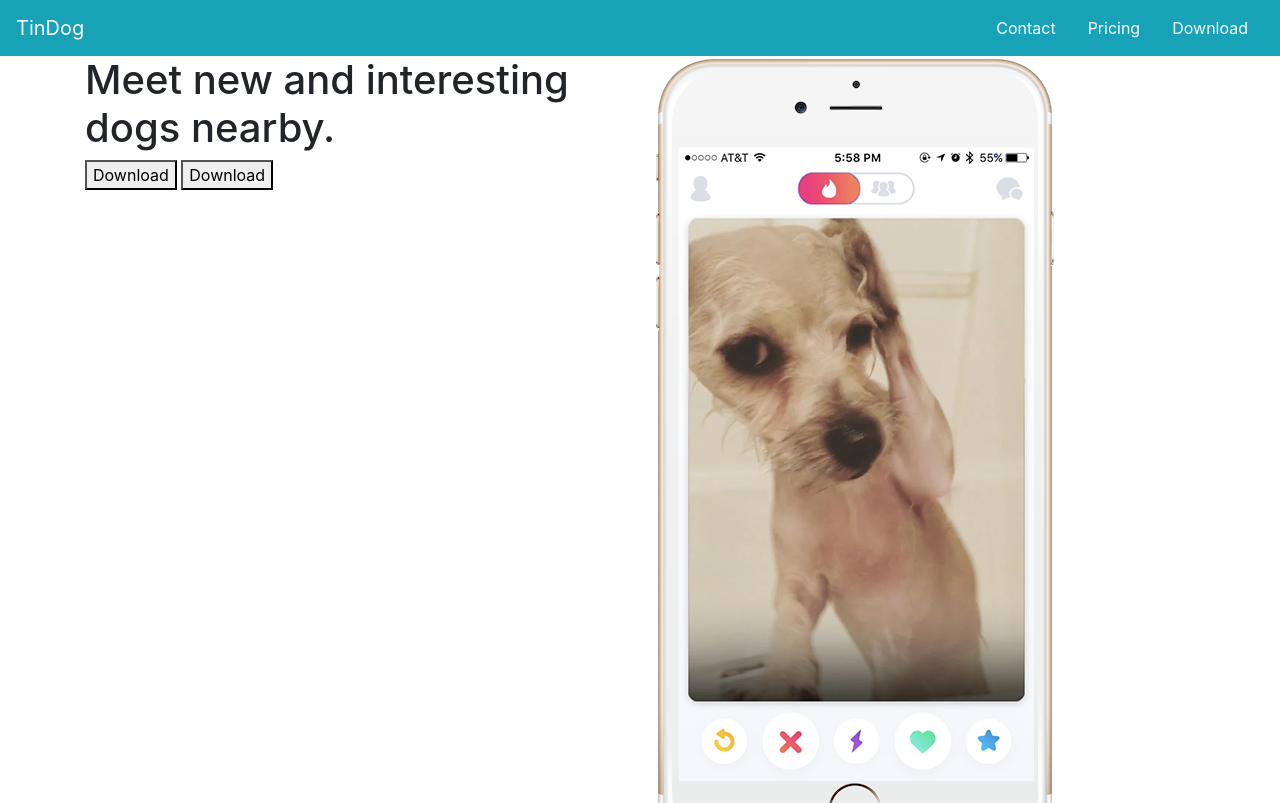
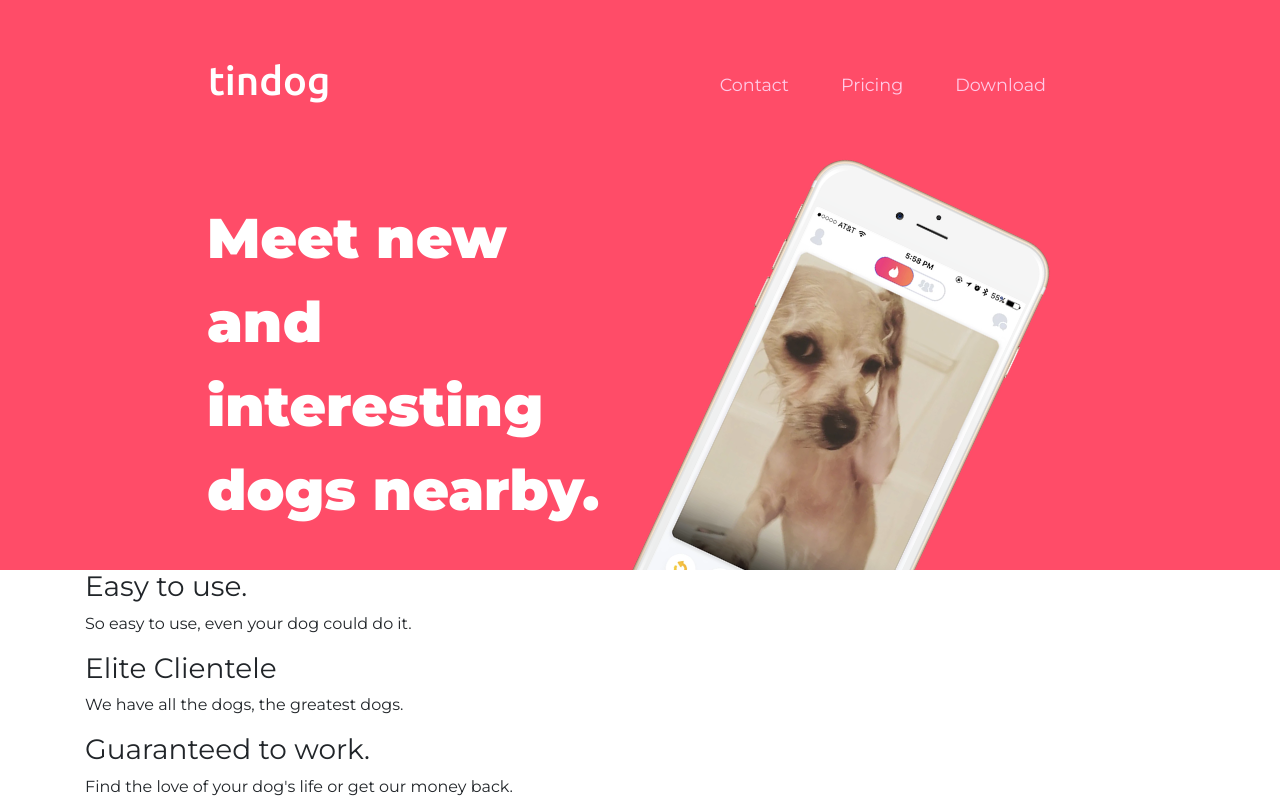
Before and after one commit to ChantalSchot/bootstrap-tindog, a plain HTML site: page index.html in a window 1280 px wide. Shown: the top 803 px of the page. Drawn offline with nearby package versions, Linux system fonts and the light colour scheme.

Commit message:
section 6 lesson 67-72

```diff
--- a/css/styles.css
+++ b/css/styles.css
@@ -0,0 +1,99 @@
+/*
+font-family: 'Ubuntu', sans-serif;
+font-family: 'Montserrat', sans-serif;
+*/
+
+body {
+	font-family: 'Montserrat', sans-serif;
+}
+
+#title {
+	background: #ff4c68;
+	color: white;
+}
+
+.container-fluid {
+	padding: 3% 15%;
+	overflow-y: hidden;
+	height: 570px;
+}
+
+/* Navbar */
+.navbar {
+	padding-bottom: 4.5rem;
+}
+.navbar-brand {
+	font-family: 'ubuntu', sans-serif;
+	font-weight: 500;
+	font-size: 2.5rem;
+}
+
+.nav-item {
+	padding: 0 18px;
+}
+
+.navbar-nav .nav-item .nav-link {
+	font-size: 1.1rem;
+	color: #ffcae6;
+}
+.navbar-nav .nav-item .nav-link:hover {
+	color: #f00043;
+}
+
+/* Title part */
+
+#title h1 {
+	font-size: 3.5rem;
+	line-height: 1.5;
+	font-weight: 900;
+	margin-bottom: 50px;
+}
+
+#title .download-button {
+	margin-right: 20px;
+}
+
+.title-image {
+	position: relative;
+	width: 260px;
+	transform: rotate(25deg);
+	/* margin: 0 auto; */
+	top: -20px;
+	left: 50px;
+}
+
+/* Media queries */
+
+@media screen and (max-width: 1024px) {
+	.navbar-brand {
+		font-size: 2.2rem;
+	}
+		#title h1 {
+		font-size: 2.8rem;
+		margin-bottom: 30px;
+	}
+}
+
+@media screen and (max-width: 992px) {
+	#title .container-fluid {
+		height: auto;
+	}
+	.navbar {
+		padding-bottom: 2rem;
+	}
+	.title-image {
+		width: 180px;
+		top: 50px;
+	}
+}
+
+}
+
+/* download icons */
+.fab {
+	margin-right: 10px;
+}
+
+
+
+/* Features */
--- a/index.html
+++ b/index.html
@@ -4,31 +4,45 @@
 <head>
   <meta charset="utf-8">
   <title>TinDog</title>
+
+	<!-- Google fonts -->
+	<link href="https://fonts.googleapis.com/css?family=Montserrat:100,400,900|Ubuntu:400,500,700&display=swap" rel="stylesheet">
+
+	<!-- FontAwesome -->
+	<link rel="stylesheet" href="https://use.fontawesome.com/releases/v5.10.1/css/all.css" integrity="sha384-wxqG4glGB3nlqX0bi23nmgwCSjWIW13BdLUEYC4VIMehfbcro/ATkyDsF/AbIOVe" crossorigin="anonymous">
+
+	<!-- CSS Stylesheets-->
+	<link rel="stylesheet" href="https://stackpath.bootstrapcdn.com/bootstrap/4.3.1/css/bootstrap.min.css" integrity="sha384-ggOyR0iXCbMQv3Xipma34MD+dH/1fQ784/j6cY/iJTQUOhcWr7x9JvoRxT2MZw1T" crossorigin="anonymous">
   <link rel="stylesheet" href="css/styles.css">
-	<link rel="stylesheet" href="https://stackpath.bootstrapcdn.com/bootstrap/4.3.1/css/bootstrap.min.css" integrity="sha384-ggOyR0iXCbMQv3Xipma34MD+dH/1fQ784/j6cY/iJTQUOhcWr7x9JvoRxT2MZw1T" crossorigin="anonymous">
+
+	<!-- Bootstrap Scripts -->
+	<script src="https://code.jquery.com/jquery-3.3.1.slim.min.js" integrity="sha384-q8i/X+965DzO0rT7abK41JStQIAqVgRVzpbzo5smXKp4YfRvH+8abtTE1Pi6jizo" crossorigin="anonymous"></script>
+	<script src="https://cdnjs.cloudflare.com/ajax/libs/popper.js/1.14.7/umd/popper.min.js" integrity="sha384-UO2eT0CpHqdSJQ6hJty5KVphtPhzWj9WO1clHTMGa3JDZwrnQq4sF86dIHNDz0W1" crossorigin="anonymous"></script>
+	<script src="https://stackpath.bootstrapcdn.com/bootstrap/4.3.1/js/bootstrap.min.js" integrity="sha384-JjSmVgyd0p3pXB1rRibZUAYoIIy6OrQ6VrjIEaFf/nJGzIxFDsf4x0xIM+B07jRM" crossorigin="anonymous"></script>
 </head>
 
 <body>
 
   <section id="title">
+		<div class="container-fluid">
 
 			<!-- Nav Bar -->
 
-		<nav class="navbar navbar-expand-sm sticky-top bg-info navbar-dark">
-			<a class="navbar-brand text-light">TinDog</a>
+			<nav class="navbar navbar-expand-lg navbar-dark text-light">
+				<a class="navbar-brand h1" href="">tindog</a>
 				<button class="navbar-toggler" type="button" data-toggle="collapse" data-target="#navbarNav" aria-controls="navbarNav" aria-expanded="false" aria-label="Toggle navigation">
 		    	<span class="navbar-toggler-icon"></span>
 			  </button>
 				<div class="collapse navbar-collapse" id="navbarNav">
 					<ul class="navbar-nav ml-auto">
-					<li class="nav-item mx-2">
-						<a class="nav-link text-light" href="#">Contact</a>
+						<li class="nav-item">
+							<a class="nav-link" href="#">Contact</a>
 						</li>
-					<li class="nav-item mx-2">
-						<a class="nav-link text-light" href="#">Pricing</a>
+						<li class="nav-item">
+							<a class="nav-link" href="#">Pricing</a>
 						</li>
-					<li class="nav-item mx-2">
-						<a class="nav-link text-light" href="#">Download</a>
+						<li class="nav-item">
+							<a class="nav-link" href="#">Download</a>
 						</li>
 					</ul>
 				</div>
@@ -39,13 +53,14 @@
 
 	    <div class="container">
 				<div class="row">
-				<div class="col-sm">
+					<div class="col-lg-6">
 						<h1>Meet new and interesting dogs nearby.</h1>
-	      	<button type="button">Download</button>
-	    	  <button type="button">Download</button>
+		      	<button type="button" class="btn btn-lg btn-dark download-button"><i class="fab fa-apple"></i>Download</button>
+		    	  <button type="button" class="btn btn-lg btn-outline-light download-button"><i class="fab fa-google-play"></i>Download</button>
 					</div>
-		    <div class="col-sm">
-		      <img src="images/iphone6.png" alt="iphone-mockup">
+			    <div class="col-lg-6">
+			      <img class="title-image" src="images/iphone6.png" alt="iphone-mockup">
+			    </div>
 				</div>
 			</div>
 		</div>
@@ -57,6 +72,7 @@
 
   <section id="features">
 
+		<div class="container">
 			<h3>Easy to use.</h3>
 			<p>So easy to use, even your dog could do it.</p>
 
@@ -65,6 +81,8 @@
 
 			<h3>Guaranteed to work.</h3>
 			<p>Find the love of your dog's life or get our money back.</p>
+		</div>
+
 
   </section>
 
@@ -150,9 +168,7 @@
   </footer>
 
 
-	<script src="https://code.jquery.com/jquery-3.3.1.slim.min.js" integrity="sha384-q8i/X+965DzO0rT7abK41JStQIAqVgRVzpbzo5smXKp4YfRvH+8abtTE1Pi6jizo" crossorigin="anonymous"></script>
-	<script src="https://cdnjs.cloudflare.com/ajax/libs/popper.js/1.14.7/umd/popper.min.js" integrity="sha384-UO2eT0CpHqdSJQ6hJty5KVphtPhzWj9WO1clHTMGa3JDZwrnQq4sF86dIHNDz0W1" crossorigin="anonymous"></script>
-	<script src="https://stackpath.bootstrapcdn.com/bootstrap/4.3.1/js/bootstrap.min.js" integrity="sha384-JjSmVgyd0p3pXB1rRibZUAYoIIy6OrQ6VrjIEaFf/nJGzIxFDsf4x0xIM+B07jRM" crossorigin="anonymous"></script>
+
 
 </body>
 
```
Lines whose indentation alone changed are shown as unchanged.
